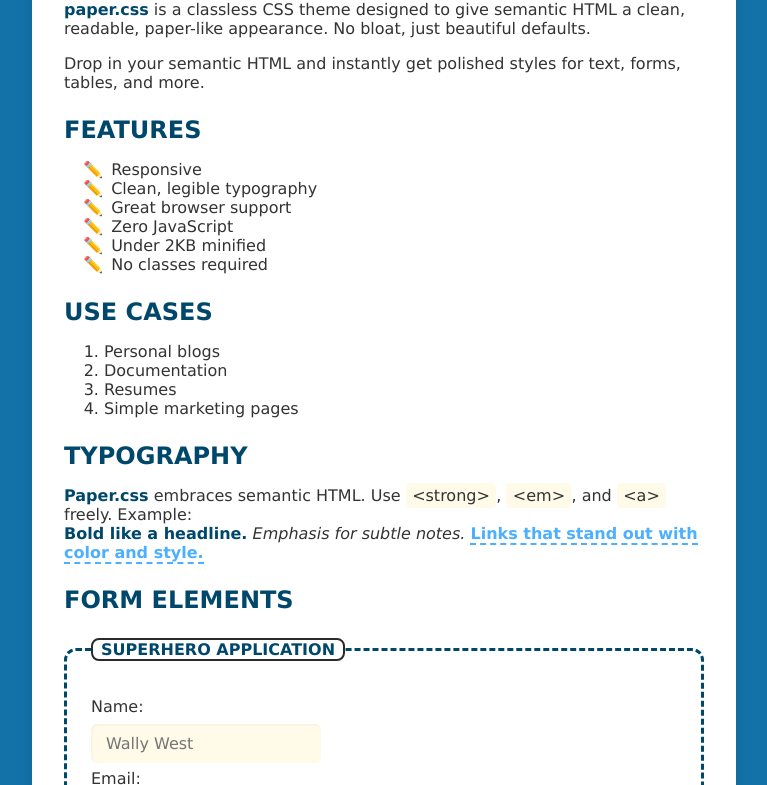
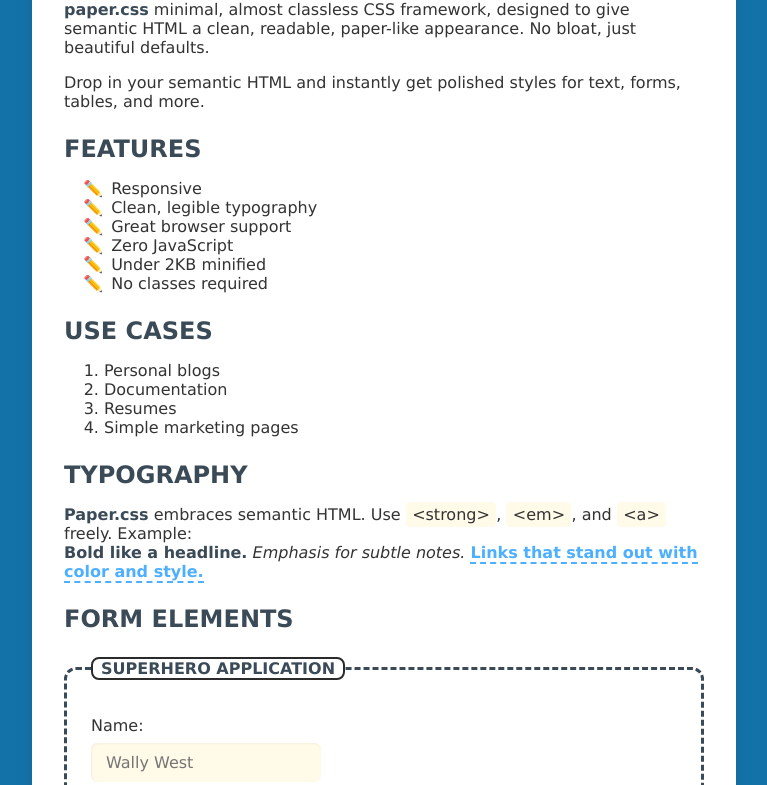
Before and after one commit to legendgokul/Paper.css, a plain HTML site: page index.html in a window 1280 px wide. Shown: the part 204-989 px from the top of the page, without its empty margins (256-1023 px from the left). Drawn offline with Linux system fonts and the light colour scheme.

Commit message:
Updated readme and min.css file

```diff
--- a/index.html
+++ b/index.html
@@ -5,7 +5,7 @@
     <meta name="viewport" content="width=device-width, initial-scale=1.0" />
     <meta name="description" content="A paper-themed website" />
     <title>Paper-Themed Website</title>
-    <link rel="stylesheet" href="paper.css">
+    <link rel="stylesheet" href="./paper_css/paper.min.css">
 </head>
 
 <body>
@@ -22,7 +22,7 @@
 
       <main>
         <h1>paper.css</h1>
-        <p><strong>paper.css</strong> is a classless CSS theme designed to give semantic HTML a clean, readable, paper-like appearance. No bloat, just beautiful defaults.</p>
+        <p><strong>paper.css</strong> minimal, almost classless CSS framework, designed to give semantic HTML a clean, readable, paper-like appearance. No bloat, just beautiful defaults.</p>
         <p>Drop in your semantic HTML and instantly get polished styles for text, forms, tables, and more.</p>
 
         <h2>Features</h2>
@@ -137,7 +137,7 @@
       </main>
 
       <footer>
-        <p><strong>paper.css</strong> is a classless CSS theme that respects your HTML. Perfect for minimalists and creators who love clean code.</p>
+        <p><strong>paper.css</strong> minimal, almost classless CSS framework that respects your HTML. Perfect for minimalists and creators who love clean code.</p>
         <p>&copy; 2025 paper.css</p>
       </footer>
 
--- a/paper_css/_core.css
+++ b/paper_css/_core.css
@@ -1,4 +1,3 @@
-
 @import url("./baseStyle.css");
 @import url("./typographyStyle.css");
 @import url("./codeStyle.css");
--- a/paper.css
+++ b/paper_css/paper.css
@@ -1,10 +1,5 @@
-/**
-Main File to which pulls in all the other CSS files.
-*/
 
-@import './paper_css/_core.css';
-
-/* global variables*/
+@import url("./_core.css");
 :root {
     --background-body: #1373A9;
     --content-background-color: #fff;
```
Also changed, not shown: paper_css/paper.min.css (added), 1 other file.
